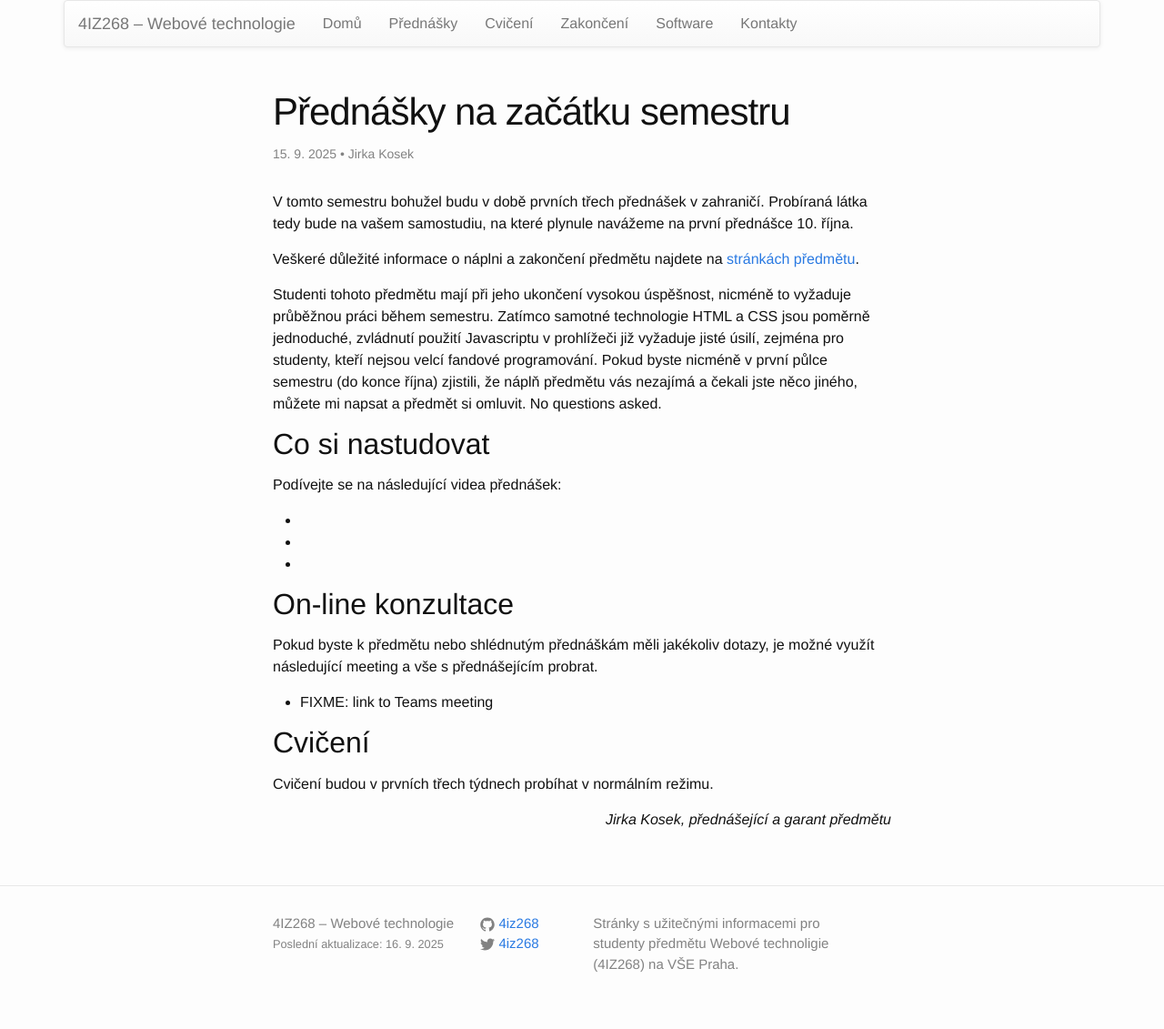
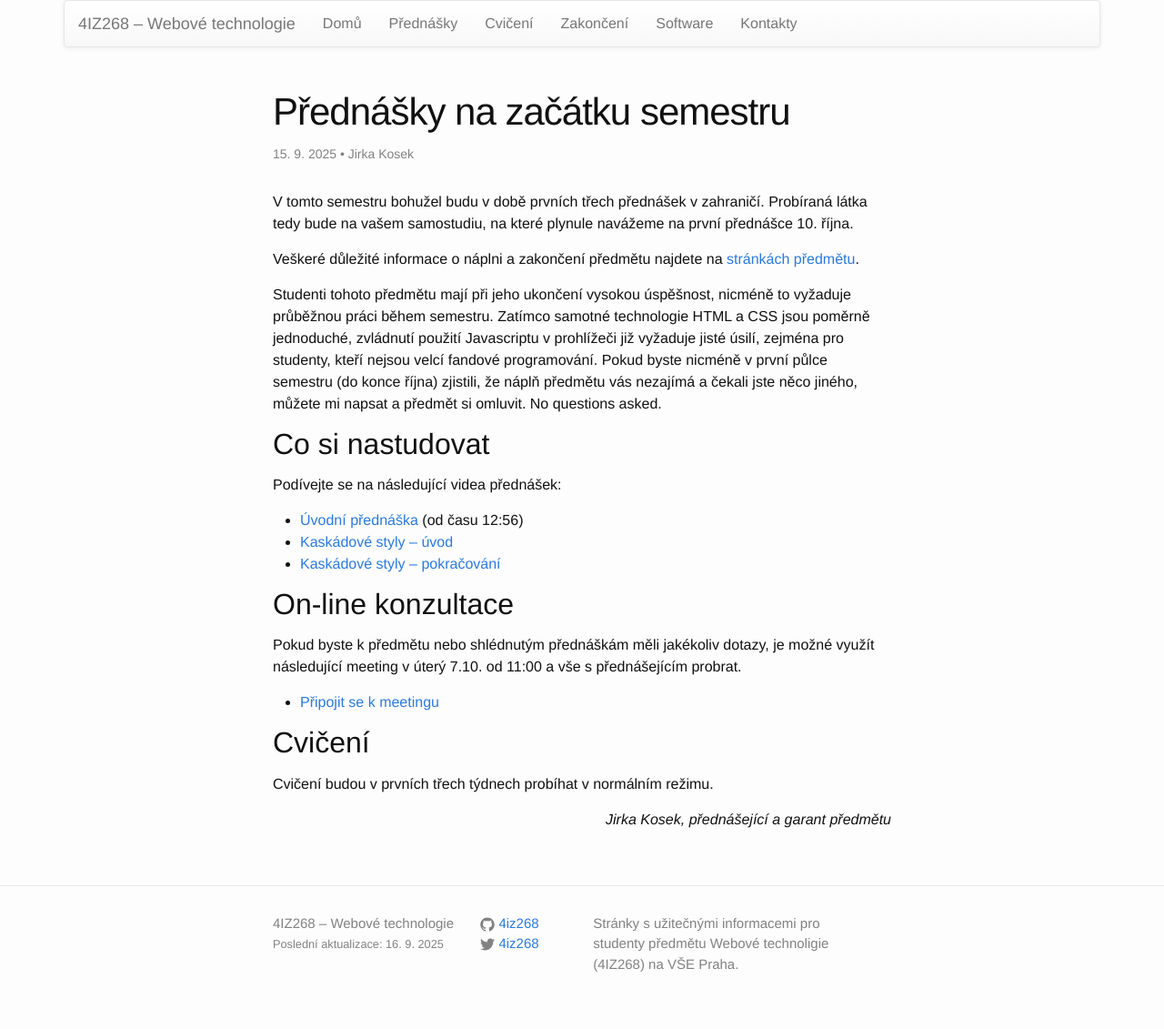
Before and after one commit to 4iz268/4iz268.github.io, a Jekyll site: the page built from _posts/2025-09-15-zacatek-semestru.md, in a window 1280 px wide. Shown: the whole page at 91% size. Built offline with Jekyll 4.4.1, drawn with Linux system fonts in a browser that asks for light colours; nearby versions of some CDN libraries.

Commit message:
Přidány online přednášky a link na meeting

```diff
--- a/_posts/2025-09-15-zacatek-semestru.md
+++ b/_posts/2025-09-15-zacatek-semestru.md
@@ -25,17 +24,17 @@ předmět si omluvit. No questions asked.
 
 Podívejte se na následující videa přednášek:
 
-*
-*
-*
+* [Úvodní přednáška](https://youtu.be/EAuXXicHmJA?si=b3Ss0xzHl-qLlO9h&t=776) (od času 12:56)
+* [Kaskádové styly – úvod](https://youtu.be/eoOaE2JxEo8?si=bPWEqh-BCAmHt6_z)
+* [Kaskádové styly – pokračování](https://youtu.be/vWwBA4wd4Ag?si=cEKR3iYn-tIR8dk0)
 
 ## On-line konzultace
 
 Pokud byste k předmětu nebo shlédnutým přednáškám měli jakékoliv
-dotazy, je možné využít následující meeting a vše s přednášejícím
-probrat.
+dotazy, je možné využít následující meeting v úterý 7.10. od 11:00 a
+vše s přednášejícím probrat.
 
-* FIXME: link to Teams meeting
+* [Připojit se k meetingu](https://teams.microsoft.com/l/meetup-join/19%3a6uBMEE9H3esgBwW9tRWLA8RFf3B7GP-v3wjbQSR02YA1%40thread.tacv2/1758013934649?context=%7b%22Tid%22%3a%222b51a4b3-443f-4406-8ca4-19056a79a444%22%2c%22Oid%22%3a%2237ff66c7-1e69-482b-ab9d-6e4778ccb7e1%22%7d)
 
 ## Cvičení
 
```
Also changed, not shown: other parts of _posts/2025-09-15-zacatek-semestru.md (+0 -1 lines).
